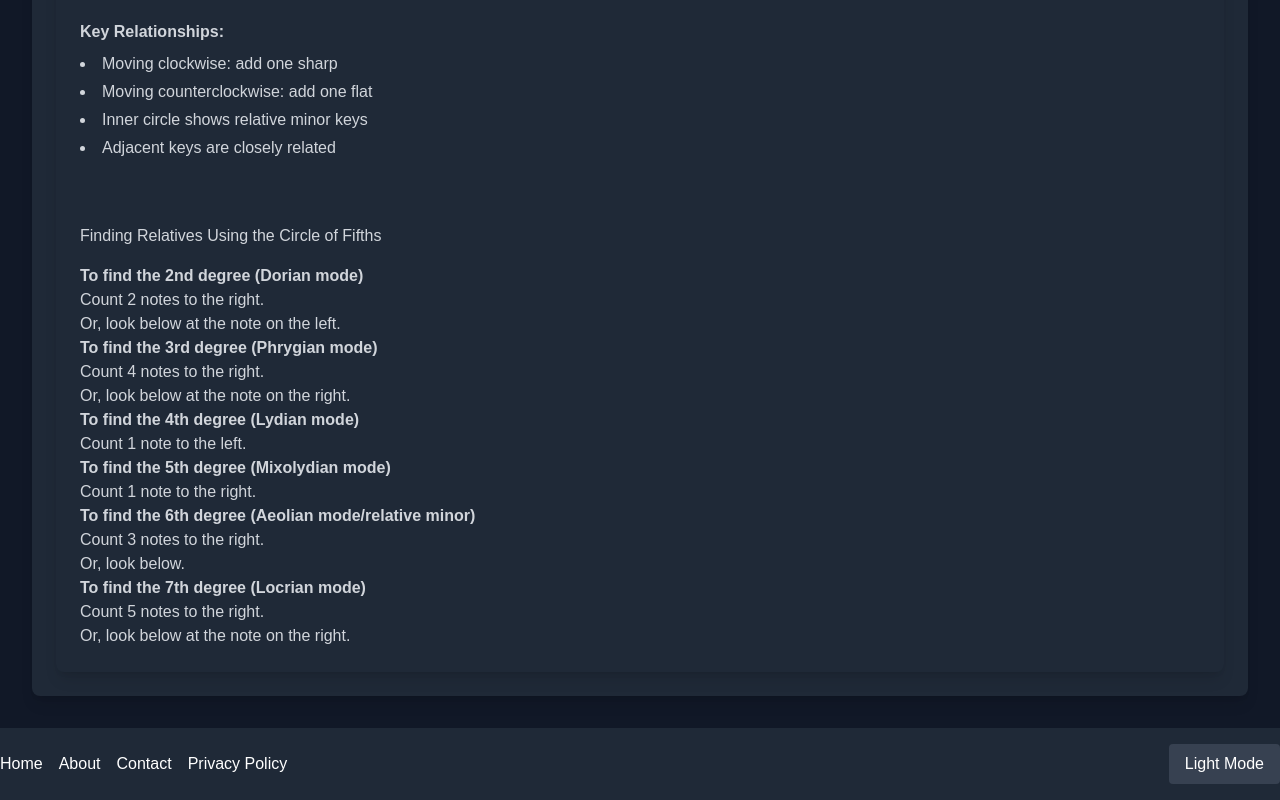
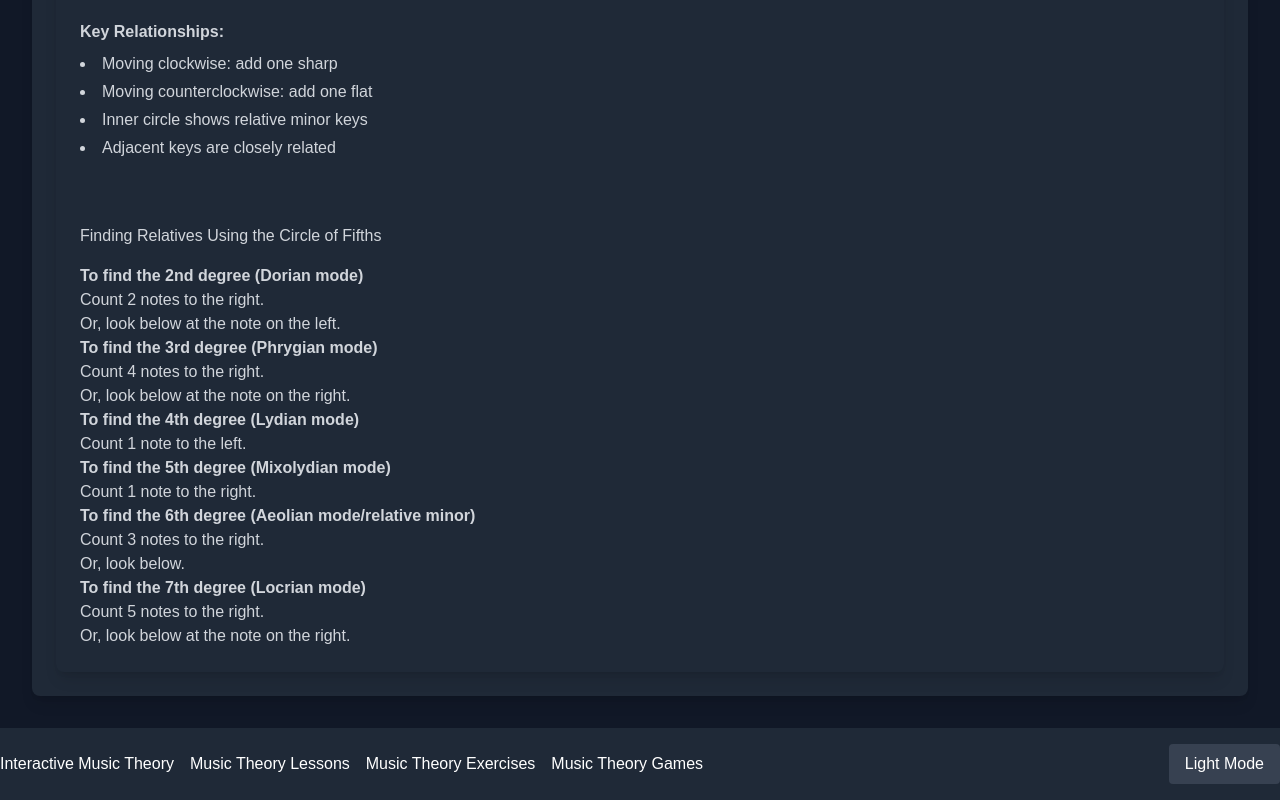
Before and after one commit to olteanalexandru/Music-theory-cheatsheet, a Next.js app in the folder music-theory-cheatsheet/: page / in a window 1280 px wide. Shown: the part 2961-3761 px from the top of the page. Built offline with nearby package versions, Linux system fonts and the light colour scheme.

Commit message:
Add new links to Footer component
* Replace existing links with links to "Interactive Music Theory", "Music Theory Lessons", "Music Theory Exercises", and "Music Theory Games"

```diff
--- a/music-theory-cheatsheet/app/components/Footer.tsx
+++ b/music-theory-cheatsheet/app/components/Footer.tsx
@@ -5,10 +5,10 @@ const Footer = ({ isLightMode, toggleLightMode }) => {
     <footer className="bg-gray-800 text-white py-4 relative">
       <div className="container mx-auto flex justify-between items-center">
         <div className="flex space-x-4">
-          <a href="/" className="hover:underline">Home</a>
-          <a href="/about" className="hover:underline">About</a>
-          <a href="/contact" className="hover:underline">Contact</a>
-          <a href="/privacy" className="hover:underline">Privacy Policy</a>
+          <a href="https://www.musictheory.net/exercises" className="hover:underline">Interactive Music Theory</a>
+          <a href="https://www.musictheory.net/lessons" className="hover:underline">Music Theory Lessons</a>
+          <a href="https://www.musictheory.net/exercises" className="hover:underline">Music Theory Exercises</a>
+          <a href="https://www.musictheory.net/games" className="hover:underline">Music Theory Games</a>
         </div>
         <button
           onClick={toggleLightMode}
```
